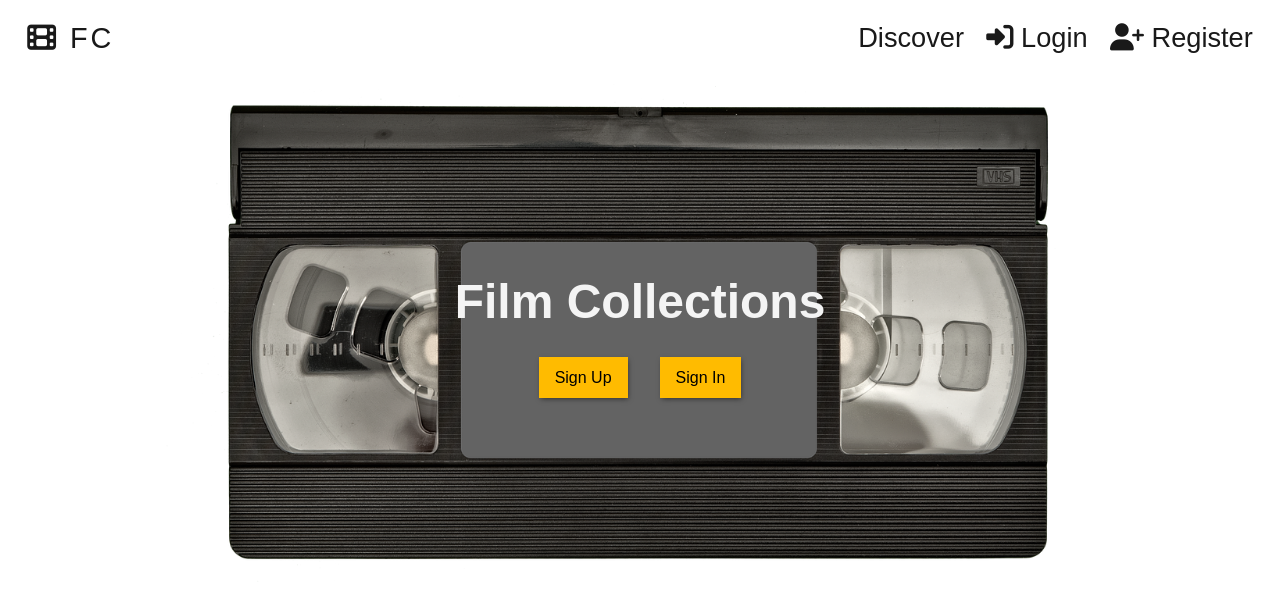
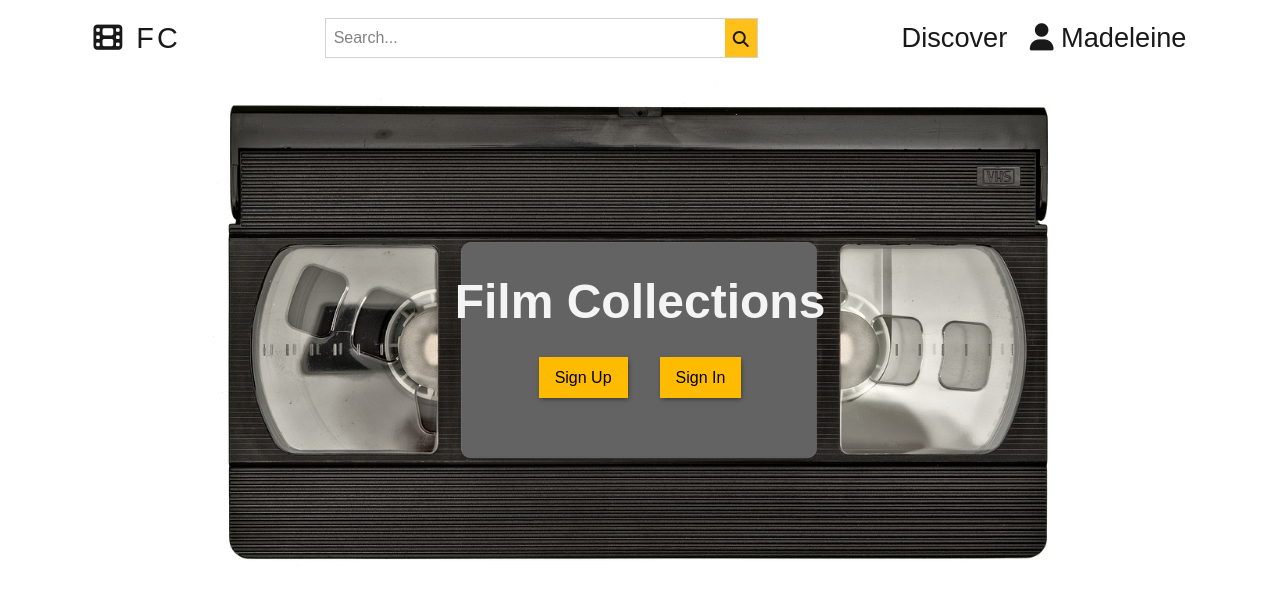
Before and after one commit to madeleinewoodbury/film-connection-v1-client, a React (Create React App) app: page / in a window 1280 px wide. Shown: the top 598 px of the page. Built offline with nearby package versions, Linux system fonts and the light colour scheme.

Commit message:
Dropdown link item added to Navbar

```diff
--- a/src/components/layout/Navbar.css
+++ b/src/components/layout/Navbar.css
@@ -1,6 +1,6 @@
 .navbar {
   display: flex;
-  justify-content: space-between;
+  justify-content: space-around;
   align-items: center;
   padding: 0.5rem 1rem;
   position: fixed;
@@ -11,7 +11,8 @@
   top: 0;
 }
 
-.navbar a {
+.navbar a,
+.navbar .drop-btn {
   color: black;
   padding: 0.45rem;
   margin: 0 0.25rem;
@@ -22,6 +23,35 @@
   color: var(--primary-color);
 }
 
+.navbar .drop-btn {
+  border: none;
+  background: none;
+  cursor: pointer;
+}
+
+.navbar .dropdown {
+  position: relative;
+  display: inline-block;
+}
+
+.navbar .dropdown-content {
+  display: none;
+  position: absolute;
+  background-color: #f9f9f9;
+  min-width: 200px;
+  box-shadow: 0px 8px 16px 0px rgba(0, 0, 0, 0.2);
+  z-index: 1;
+}
+
+.navbar .dropdown-content a {
+  font-size: 1.3rem;
+}
+
+.navbar .dropdown:hover .dropdown-content {
+  display: flex;
+  flex-direction: column;
+}
+
 .navbar .brand {
   font-size: 1.8rem;
   letter-spacing: 3px;
@@ -29,6 +59,32 @@
 
 .navbar .nav-links {
   display: flex;
+}
+
+.navbar .searchbar {
+  display: flex;
+  justify-content: center;
+  align-items: center;
+}
+
+.navbar .searchbar input[type='text'] {
+  padding: 0.5rem;
+  height: 40px;
+  font-size: 1rem;
+  border: 1px solid #ccc;
+  border-right: none;
+  width: 400px;
+}
+
+.navbar .searchbar button {
+  float: right;
+  height: 40px;
+  cursor: pointer;
+  padding: 0.5rem;
+  font-size: 1rem;
+  border: 1px solid #ccc;
+  border-left: none;
+  background-color: var(--primary-color);
 }
 
 @media screen and (max-width: 680px) {
--- a/src/components/layout/Navbar.js
+++ b/src/components/layout/Navbar.js
@@ -1,17 +1,35 @@
-import React from 'react';
+import React, { Fragment } from 'react';
 import { Link } from 'react-router-dom';
 import './Navbar.css';
 
 const Navbar = () => {
-  return (
-    <nav className="navbar">
-      <Link to="/" className="brand">
-        <i class="fas fa-film"></i> <span className="hide-sm">FC</span>
-      </Link>
-      <ul className="nav-links">
+  const loggedIn = true;
+  const userLinks = (
+    <Fragment>
       <li>
         <Link to="/discover">Discover</Link>
       </li>
+      <li className="dropdown">
+        <Link to="#!" disaled="true" className="drop-btn">
+          <i class="fas fa-user"></i> Madeleine
+        </Link>
+        <div class="dropdown-content">
+          <Link to="!#">
+            <i class="fas fa-cog"></i> Dashboard
+          </Link>
+          <Link to="!#">
+            <i class="fas fa-film"></i> My Collections
+          </Link>
+          <Link to="!#">
+            <i class="fas fa-sign-out-alt"></i> Logout
+          </Link>
+        </div>
+      </li>
+    </Fragment>
+  );
+
+  const guestLinks = (
+    <Fragment>
       <li>
         <Link to="/login">
           <i class="fas fa-sign-in-alt hide-lg"></i>{' '}
@@ -24,7 +42,23 @@ const Navbar = () => {
           <span className="hide-sm">Register</span>
         </Link>
       </li>
-      </ul>
+    </Fragment>
+  );
+
+  return (
+    <nav className="navbar">
+      <Link to="/" className="brand">
+        <i class="fas fa-film"></i> <span className="hide-sm">FC</span>
+      </Link>
+      <div className="searchbar">
+        <form>
+          <input type="text" placeholder="Search..." />
+          <button type="submit">
+            <i class="fas fa-search"></i>
+          </button>
+        </form>
+      </div>
+      <ul className="nav-links">{loggedIn ? userLinks : guestLinks}</ul>
     </nav>
   );
 };
```
Lines whose indentation alone changed are shown as unchanged.
